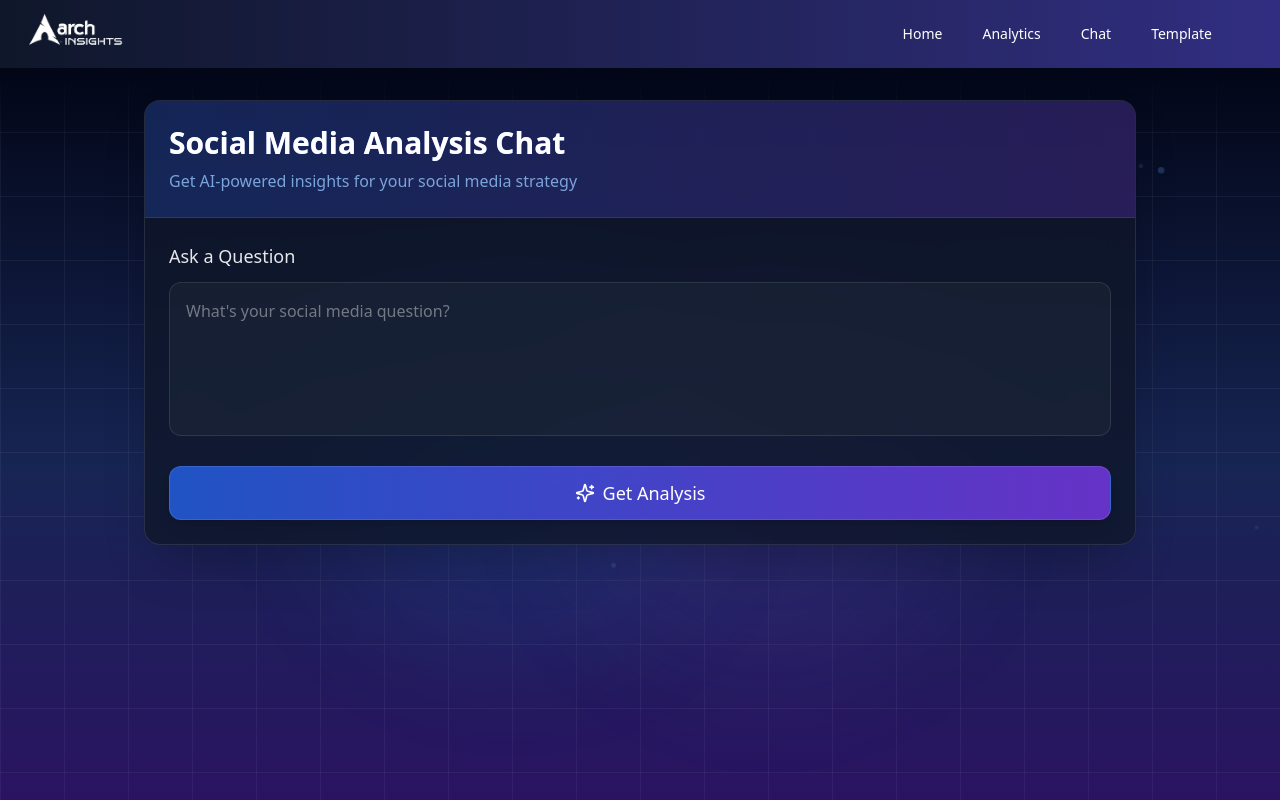
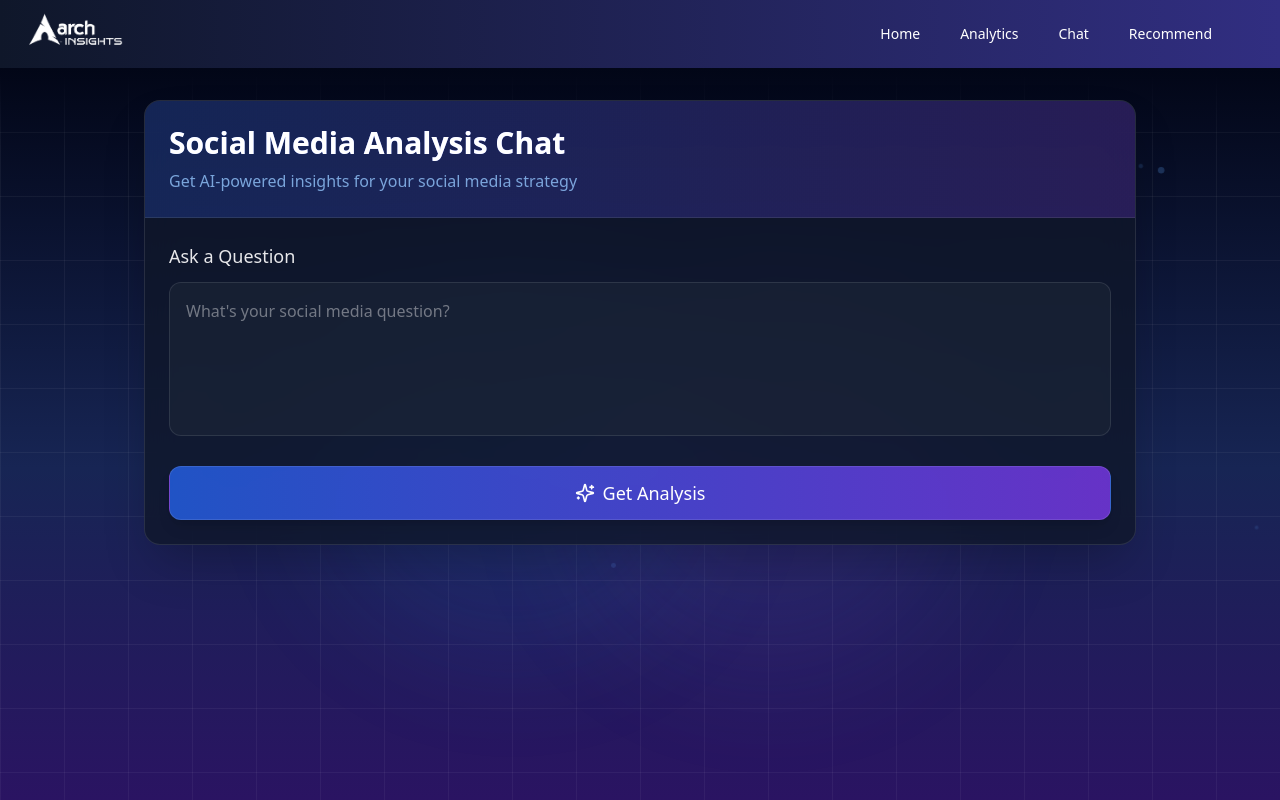
Before and after one commit to Dark-Kernel/ArchAngelsFlowUI, a React (Vite) app in the folder client/: page /chat in a window 1280 px wide. Shown: the top 800 px of the page. Built offline with nearby package versions, Linux system fonts and the light colour scheme.

Commit message:
updated navbar and chatpage

```diff
--- a/client/package.json
+++ b/client/package.json
@@ -18,7 +18,9 @@
     "react-chartjs-2": "^5.3.0",
     "react-dom": "^18.3.1",
     "react-icons": "^5.4.0",
-    "react-router-dom": "^7.1.1"
+    "react-markdown": "^10.1.0",
+    "react-router-dom": "^7.1.1",
+    "remark-gfm": "^4.0.1"
   },
   "devDependencies": {
     "@eslint/js": "^9.17.0",
--- a/client/src/App.jsx
+++ b/client/src/App.jsx
@@ -25,7 +25,7 @@ function AppContent() {
           {/* <Route path="/about" element={<AboutPage onNavigate={handleNavigation} />} /> */}
           <Route path="/chat" element={<ChatPage />} />
           <Route path="/analytics" element={<AnalyticsPage />} />
-          <Route path="/template" element={<TemplatePage onNavigate={handleNavigation} />} />
+          <Route path="/recommend" element={<TemplatePage onNavigate={handleNavigation} />} />
         </Routes>
       </main>
       <Footer onNavigate={handleNavigation} />
--- a/client/src/Pages/ChatPage.jsx
+++ b/client/src/Pages/ChatPage.jsx
@@ -118,8 +118,8 @@ const ChatPage = () => {
             //     }
             // })
 
-            // const response = await fetch('http://localhost:5001/sample', {
-                const response = await fetch('https://instalytics-rag.fly.dev/api?question=' + inputValue + '&insight_mode=true', {
+            const response = await fetch('http://localhost:5001/sample', {
+                // const response = await fetch('https://instalytics-rag.fly.dev/api?question=' + inputValue + '&insight_mode=true', {
                 method: 'GET',
                 headers: {
                     'Content-Type': 'application/json'
--- a/client/src/components/Navbar.jsx
+++ b/client/src/components/Navbar.jsx
@@ -74,8 +74,8 @@ const Navbar = ({ onNavigate = () => {} }) => {
             </button>
           </li> */}
           <li>
-            <button onClick={() => onNavigate('/template')} className="hover:bg-indigo-700 transition-colors">
-              Template
+            <button onClick={() => onNavigate('/recommend')} className="hover:bg-indigo-700 transition-colors">
+              Recommend
             </button>
           </li>
 
--- a/client/src/components/analysis-visualizer.jsx
+++ b/client/src/components/analysis-visualizer.jsx
@@ -22,6 +22,20 @@ ChartJS.register(
   Tooltip,
   Legend
 );
+
+import ReactMarkdown from 'react-markdown';
+import remarkGfm from 'remark-gfm';
+
+
+const AIResponse = ({ summary }) => {
+  return (
+    <div className="prose max-w-none">
+      <ReactMarkdown remarkPlugins={[remarkGfm]}>
+        {summary}
+      </ReactMarkdown>
+    </div>
+  );
+};
 
 const ErrorMessage = ({ message, type = 'error' }) => {
   const bgColor = type === 'error' ? 'bg-red-500/10' : 'bg-yellow-500/10';
@@ -53,7 +67,7 @@ export const AnalysisVisualizer = ({ analysisText }) => {
     return <ErrorMessage message={parseError || 'No data available'} />;
   }
 
-  const summary = data.summary || 'No summary available';
+  let summary = data.summary || 'No summary available';
   const visualizationData = data.visualization_data || {};
 
   // Safely extract post type distribution data
@@ -144,6 +158,13 @@ export const AnalysisVisualizer = ({ analysisText }) => {
       },
     },
   };
+       // summary = `
+// ### Posting Patterns Analysis
+
+// * **Content Types:** The data shows a strong preference for "static" posts, with 4 out of 10 posts being of this type. "reel" content is popular too, with 5 posts, but "carousel" only has 1 post.
+
+// * **Posting Frequency:** Some analysis text goes here.
+// `;
 
   const pieOptions = {
     ...options,
@@ -158,9 +179,14 @@ export const AnalysisVisualizer = ({ analysisText }) => {
       <div className="bg-slate-800/50 rounded-xl p-6 border border-white/10">
         <h3 className="text-lg font-semibold text-white/90 mb-4">Summary</h3>
         <div className="prose prose-invert max-w-none">
+      {/*
           {summary.split('\n').map((line, index) => (
             <p key={index}>{line}</p>
           ))}
+          */}
+              <ReactMarkdown remarkPlugins={[remarkGfm]}>
+          {summary}
+        </ReactMarkdown>
         </div>
       </div>
 
```
Also changed, not shown: client/src/Pages/TemplatePage.jsx (+4 -3 lines), 1 other file (tests, documents, lock files or other folders).
